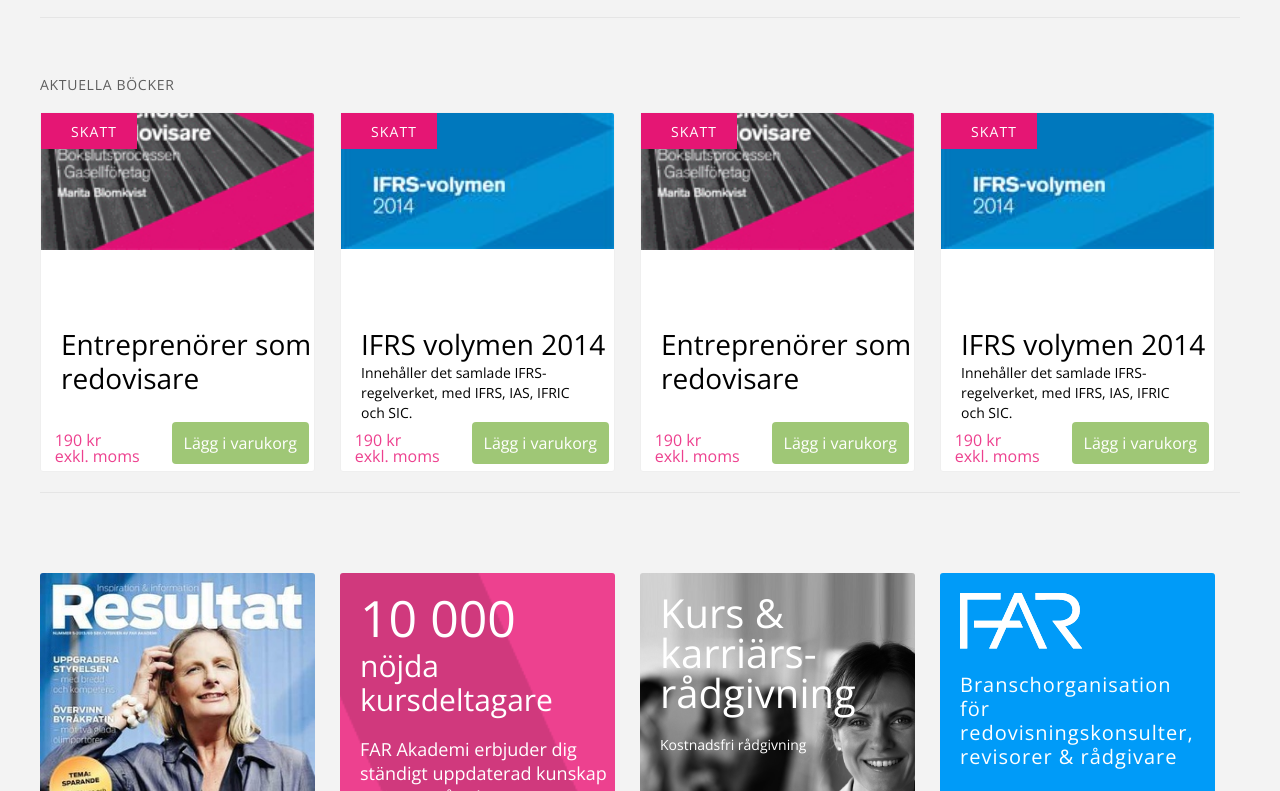
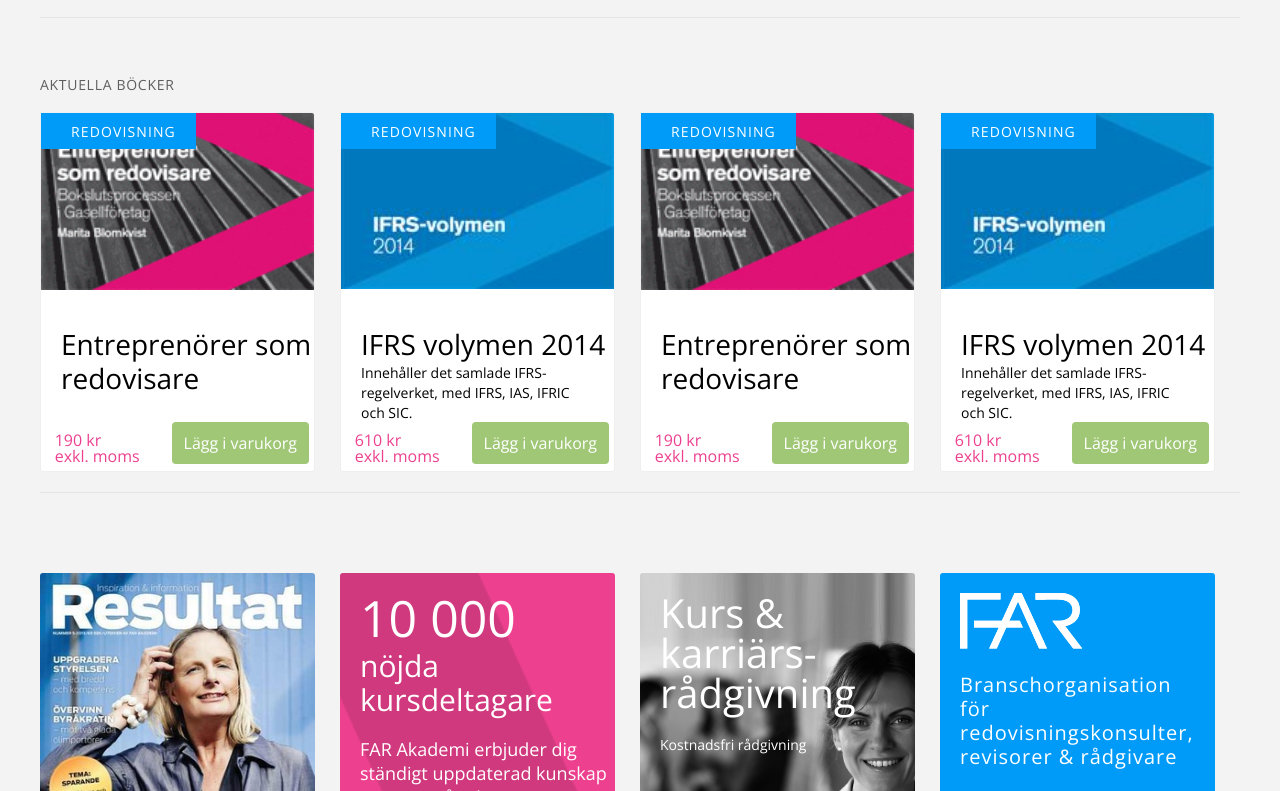
Before and after one commit to louisefasth/pototype-base, a plain HTML site: page index.html in a window 1280 px wide. Shown: the part 1160-1951 px from the top of the page. Drawn offline with nearby package versions, Linux system fonts and the light colour scheme.

Commit message:
books boxes
added categories and blue background

```diff
--- a/index.html
+++ b/index.html
@@ -74,7 +74,7 @@
             <div class="container">
                 <div class="filters">
                     <ul>
-                            <li><h3 class="filter-label">Jag arbetar med:</h3></li>
+                            <li><h3 class="filter-label">Jag arbetar inom:</h3></li>
                             <li class="filterbox redovisning" data-category="redovisning"><a href="#">Redovisning</a></li>
                             <li class="filterbox skatt" data-category="skatt"><a href="#">Skatt</a></li>
                             <li class="filterbox controlling" data-category="controlling"><a href="#">Controlling</a></li>
@@ -174,7 +174,7 @@
               <div class="boxes books">
 
                     <div class="boxy-box redovisning-one active" data-category="redovisning">
-                        <span class="tag">Skatt</span>
+                        <span class="tag tag-blue">Redovisning</span>
                         <h4 class="title">Entreprenörer som redovisare</h4>
                         <span class="teaser-text"></span>
                         <div class="price-container">
@@ -184,17 +184,17 @@
                     </div>
 
                     <div class="boxy-box redovisning-two active" data-category="redovisning">
-                        <span class="tag">Skatt</span>
+                        <span class="tag tag-blue">Redovisning</span>
                         <h4 class="title">IFRS volymen 2014</h4>
                         <span class="teaser-text">Innehåller det samlade IFRS-regelverket, med IFRS, IAS, IFRIC och SIC.</span>
                         <div class="price-container">
-                            <span class="price">190 kr <br> exkl. moms</span>
+                            <span class="price">610 kr <br> exkl. moms</span>
                             <button class="buy green">Lägg i varukorg</button>
                         </div>
                     </div>
 
                     <div class="boxy-box redovisning-one active" data-category="skatt">
-                        <span class="tag">Skatt</span>
+                        <span class="tag tag-blue">Redovisning</span>
                         <h4 class="title">Entreprenörer som redovisare</h4>
                         <span class="teaser-text"></span>
                         <div class="price-container">
@@ -204,11 +204,11 @@
                     </div>
 
                     <div class="boxy-box redovisning-two active">
-                        <span class="tag">Skatt</span>
+                        <span class="tag tag-blue">Redovisning</span>
                         <h4 class="title">IFRS volymen 2014</h4>
                         <span class="teaser-text">Innehåller det samlade IFRS-regelverket, med IFRS, IAS, IFRIC och SIC.</span>
                         <div class="price-container">
-                            <span class="price">190 kr <br> exkl. moms</span>
+                            <span class="price">610 kr <br> exkl. moms</span>
                             <button class="buy green">Lägg i varukorg</button>
                         </div>
                     </div>
--- a/styles/modules/_colors.scss
+++ b/styles/modules/_colors.scss
@@ -11,5 +11,6 @@ $background-white: #ffffff;
 
 $green: #b8d69a;
 $blue: #005b92; //FAR.se
+$tag-blue: #009bf8;
 
 $text-color: #929292;
--- a/styles/partials/_boxes.scss
+++ b/styles/partials/_boxes.scss
@@ -240,18 +240,25 @@ Filtering
 		}
 
 		&.redovisning-one{
-			background: $background-white url(../imgs/entreprenorer-som-redovisare.jpg) no-repeat left -250px;
+			background: $background-white url(../imgs/entreprenorer-som-redovisare.jpg) no-repeat left -210px;
 			background-size: cover;
 		}
 
 		&.redovisning-two{
-			background: $background-white url(../imgs/ifrs-volymen-2014.jpg) no-repeat left -250px;
+			background: $background-white url(../imgs/ifrs-volymen-2014.jpg) no-repeat left -210px;
 			background-size: cover;
 		}
 
+		.tag-blue{
+			background: $tag-blue;
+		}
+
 		.title{
+			background: white;
 			position: absolute;
-			left: 20px;
+			width: 100%;
+			padding-left: 20px;
+			left: 0;
 			top: 190px;
 			font-size: 28px;
 			font-weight:100;
```
Also changed, not shown: styles/style.css, 1 other file.
